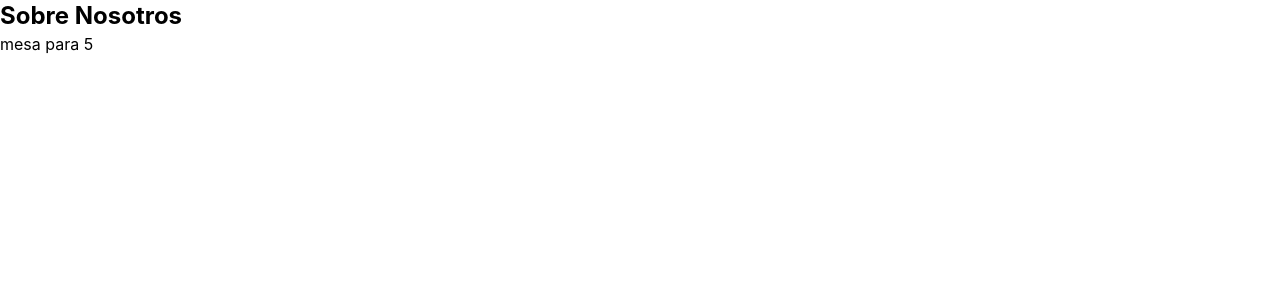
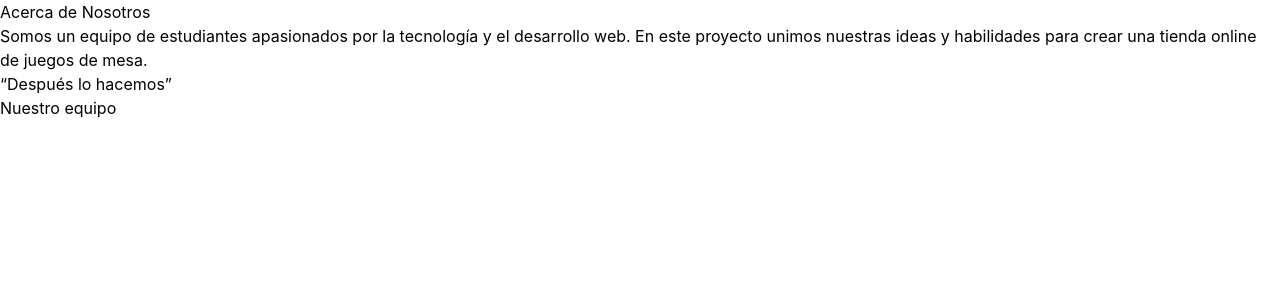
Before and after one commit to alejimenezyb-sys/Mesa-para-5, a React (Vite) app: page /sobre in a window 1280 px wide. Shown: the top 300 px of the page. Built offline with nearby package versions, Linux system fonts and the light colour scheme.

Commit message:
estructura inicial sobre nosotros

```diff
--- a/src/pages/SobreNosotros.tsx
+++ b/src/pages/SobreNosotros.tsx
@@ -1,10 +1,18 @@
-
 const SobreNosotros = () => {
   return (
-    <div>
-        <h1 className="text-2xl font-bold">Sobre Nosotros</h1>
-        <p>mesa para 5</p>
-    </div>
+    <main>
+      <h1>Acerca de Nosotros</h1>
+
+      <p>
+        Somos un equipo de estudiantes apasionados por la tecnología y el
+        desarrollo web. En este proyecto unimos nuestras ideas y habilidades
+        para crear una tienda online de juegos de mesa.
+      </p>
+
+      <p>“Después lo hacemos”</p>
+
+      <h2>Nuestro equipo</h2>
+    </main>
   )
 }
 
```
